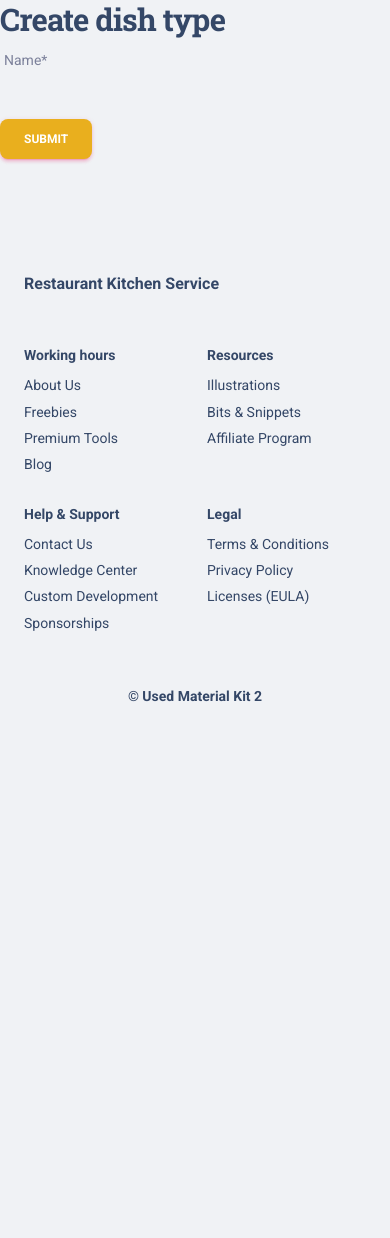
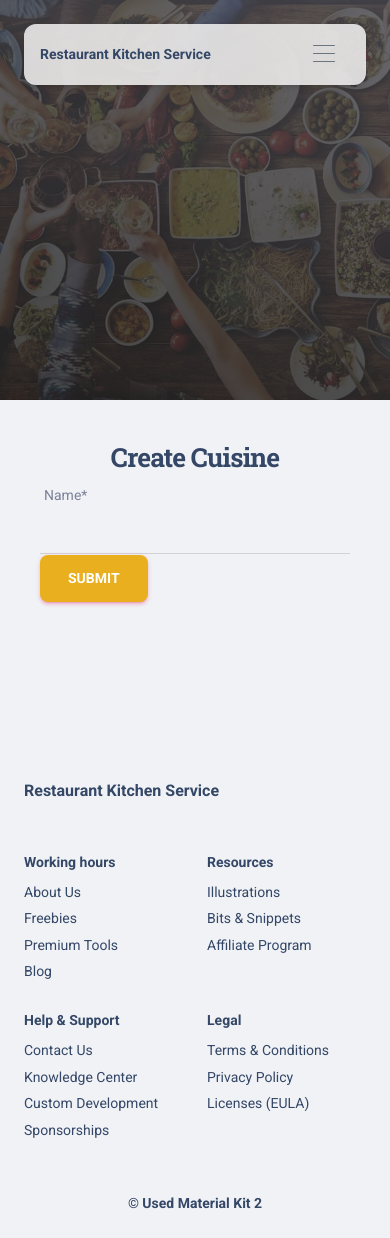
Before and after one commit to Yevheniy-Lototskiy/restaurant-kitchen-service, a Django app: page /dish-types/create/ in a window 390 px wide. Before the commit the page ends 702 px from the top, so only its background shows below. Run offline with Django 4.2, Linux system fonts and the light colour scheme; the visitor is signed in with stand-in values (Sample User, id 1); some libraries are stand-ins or nearby versions.

Commit message:
Rewritten dish_type_form, added styles

```diff
--- a/templates/kitchen/dish_type_form.html
+++ b/templates/kitchen/dish_type_form.html
@@ -1,12 +1,45 @@
 {% extends "base.html" %}
+
 {% load crispy_forms_filters %}
 
+{% block title %} Cuisine {% endblock %}
+
+{% block stylesheets %}
+{% endblock %}
+
 {% block content %}
-  <h1>{{ object|yesno:"Update,Create" }} dish type</h1>
-  <form action="" method="post" novalidate>
-    {% csrf_token %}
-    {{ form|crispy }}
 
-    <input type="submit" value="Submit" class="btn btn-primary">
-  </form>
+  {% include 'includes/navigation.html' %}
+
+  <header>
+    <div class="page-header min-height-400" style="background-image: url('{{ ASSETS_ROOT }}/img/bg4.jpg');"
+         loading="lazy">
+      <span class="mask bg-gradient-dark opacity-8"></span>
+    </div>
+  </header>
+
+  <div class="container py-4">
+    <div class="row">
+      <div class="col-lg-7 mx-auto d-flex justify-content-center flex-column">
+        <div class="card-body">
+          <div class="row">
+            <div class="col-md-10 col-lg-8 mx-auto">
+              <h2 class="card-title text-center">{{ object|yesno:"Update,Create" }} Cuisine</h2>
+              <div class="input-group input-group-dynamic mb-4">
+                <form role="form" id="contact-form" action="" method="post" novalidate class="w-100">
+                  {% csrf_token %}
+                  {{ form|crispy }}
+                  <button type="submit" class="btn btn-primary btn-lg btn-block">Submit</button>
+                </form>
+              </div>
+            </div>
+          </div>
+        </div>
+      </div>
+    </div>
+  </div>
+
 {% endblock %}
+
+{% block javascripts %}
+{% endblock %}
```
